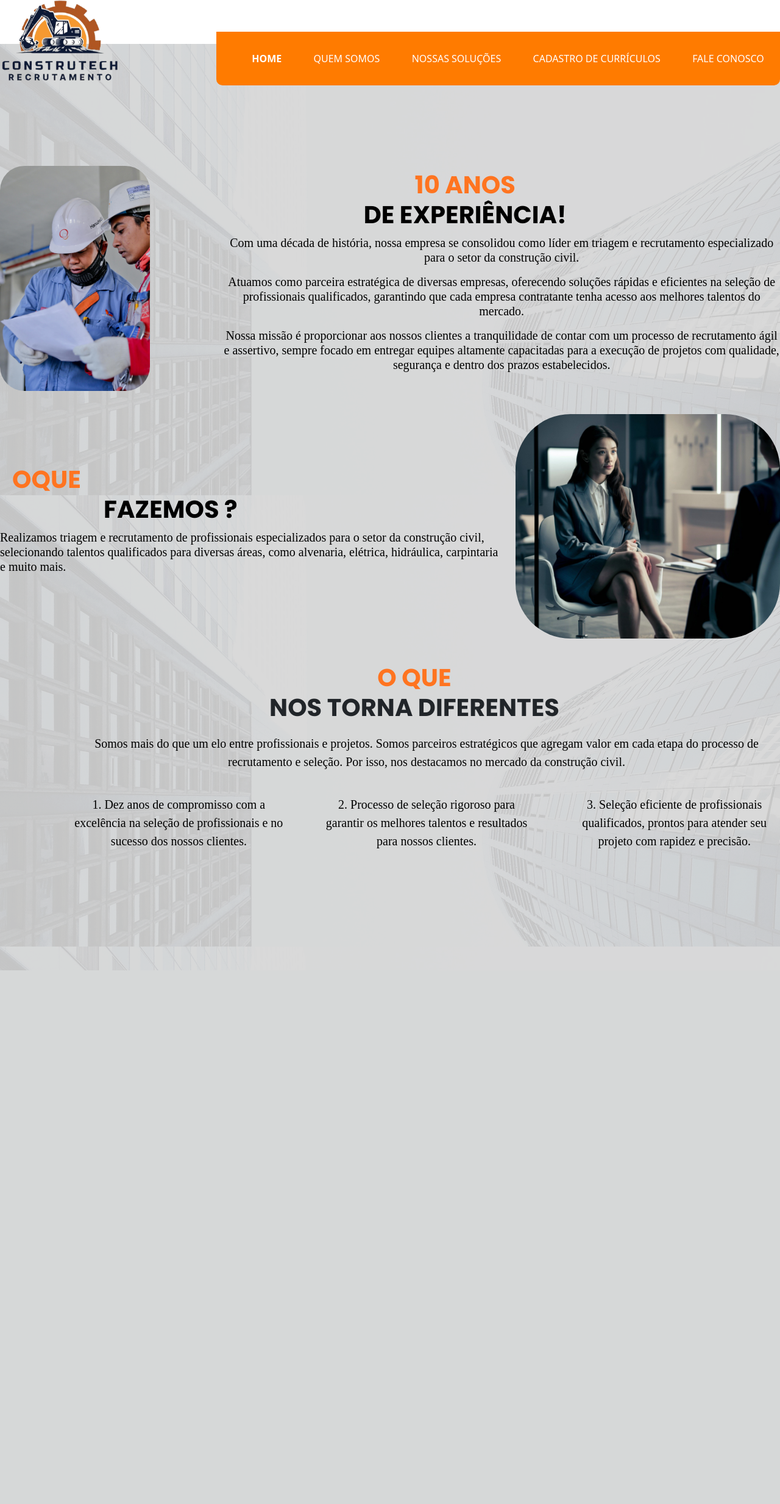
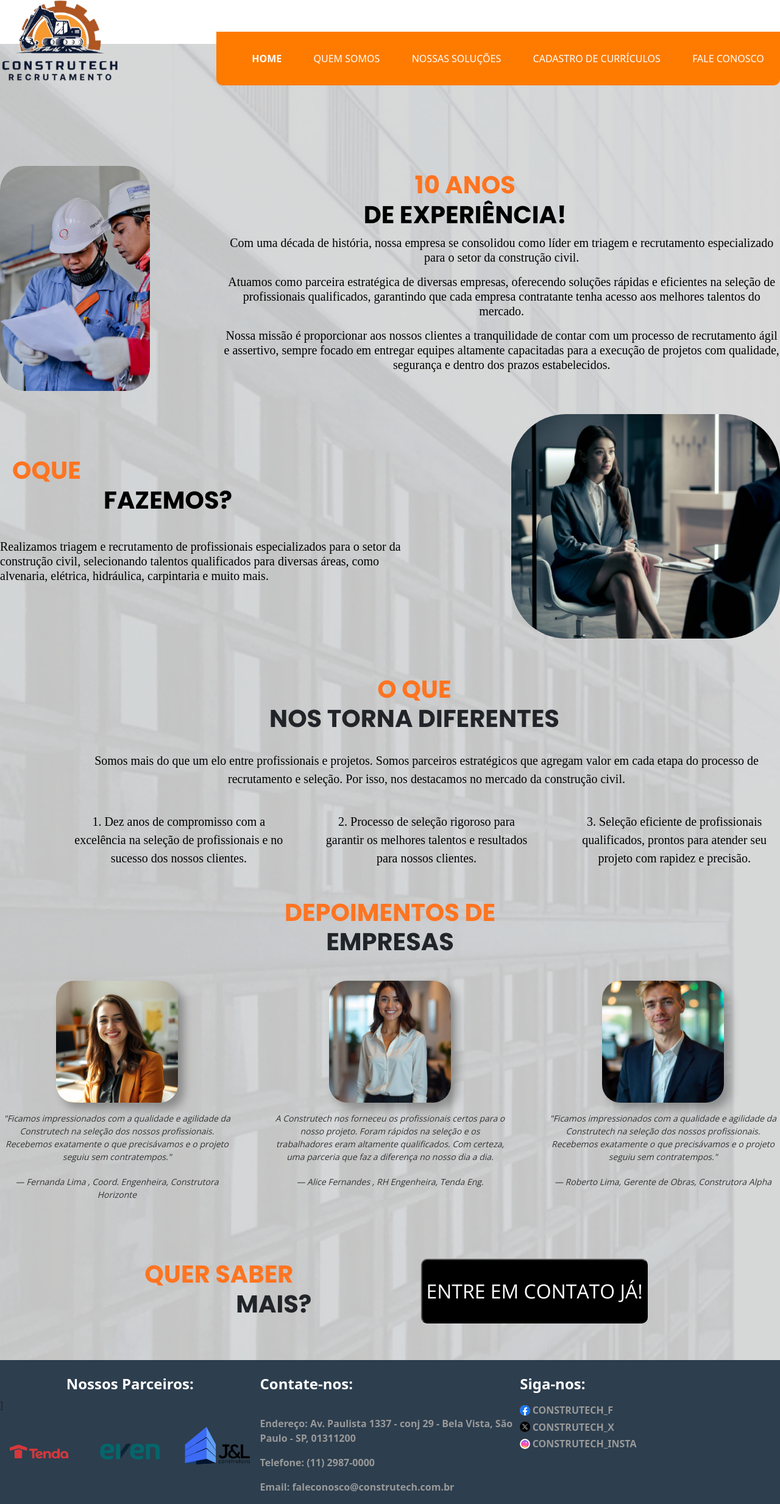
Before and after one commit to robertoscolar/plataforma-rh, a PHP site: page /quemsomos.php in a window 1280 px wide. Shown: the whole page at 61% size. Before the commit the page ends 1591 px from the top, so only its background shows below. Run offline with PHP 8.4, Linux system fonts and the light colour scheme; some libraries are stand-ins or nearby versions; some web fonts are replaced.

Commit message:
Finalização da criação 1.0 QuemSomos

```diff
--- a/css/quemsomos.css
+++ b/css/quemsomos.css
@@ -1,8 +1,18 @@
 @import url('https://fonts.googleapis.com/css2?family=Poppins:wght@400;600;700&display=swap');
 @import url('https://fonts.googleapis.com/css2?family=Kiwi+Maru&display=swap');
+@import url('https://fonts.googleapis.com/css2?family=Open+Sans:wght@400;600&display=swap');
 
-/* INTRODUÇÃO */
-
+.conteudo_principal {
+    background-image: url(../images/images/background/body_backgroud.png);
+    width: 100%;
+    z-index: -1;
+    padding-bottom: 60px;
+    margin-top: -90px;
+    padding-top: 200px;
+    background-repeat: no-repeat;
+    background-size: cover;
+    position: relative; /* Adicionado para garantir que z-index funcione */
+}
 
 .introducao p {
     font-family: 'Kiwi Maru', serif;
@@ -21,7 +31,6 @@
     text-align: center;
     width: auto;
 }
-
 
 .dez_anos_exp {
     margin-top: -1px !important;
@@ -56,20 +65,15 @@
     color: #FF7420;
 }
 
-/* O QUE FAZEMOS */
-
 .oque_fazemos {
     justify-content: center;
     align-items: center;
     width: 100%;
     max-width: 1398px;
-    height: auto;
+    height: 445px;
     text-align: start;
     display: flex;
     margin: auto;
-
-    height: 445px;
-    gap: 20px;
 }
 
 .oque_fazemos_img {
@@ -90,7 +94,9 @@
     margin-top: 10px;
     margin-left: 0;
     text-align: start;
-    max-width: 100%;
+    max-width: 80%;
+    display: flex;
+    margin-top: 40px;
 }
 
 .oque_fazemos h1 span {
@@ -106,27 +112,21 @@
     margin: 150px !important;
 }
 
-/* DIFERENTES */
-
 .diferentes {
-    width: 1332px;
-    height: 522px;
     width: 100%;
     max-width: 1398px;
     height: auto;
     text-align: start;
     margin: 0 auto;
-    /* background-color: hsla(0, 100%, 50%, 0.5);   */
-    height: 445px;
     gap: 20px;
     text-align: center;
 }
 
-.diferentes h1 span {
+.diferentes h1, span {
     font-family: 'Poppins', sans-serif;
     font-weight: 700;
     padding: 10px 20px;
-    margin: 0;
+    margin: 10px;
     text-align: center;
     width: auto;
 }
@@ -153,8 +153,6 @@
     margin: 20px;
 }
 
-
-
 .diferente_text_center p {
     font-family: 'Kiwi Maru', serif;
     color: #000000;
@@ -168,26 +166,19 @@
     margin-left: 80px;
 }
 
-
-
-
-/* DEPOIMENTOS */
-
 .depoimentos {
     justify-content: center;
-    /* align-items: center; */
     width: 100%;
     max-width: 1398px;
     height: auto;
-    text-align: start;
+    text-align: center;
     display: flex;
+    flex-direction: column;
     margin: auto;
-    background-color: red;
-    height: 445px;
-    gap: 20px;
+    gap: 30px;
 }
 
-.depoimentos h1 span {
+.depoimentos h1, span {
     font-family: 'Poppins', sans-serif;
     font-weight: 700;
     padding: 10px 20px;
@@ -195,3 +186,78 @@
     text-align: center;
     width: auto;
 }
+
+.depoimentos_images {
+    display: flex;
+    justify-content: space-between;
+    gap: 20px;
+    flex-wrap: wrap;
+}
+
+.depoimentos_cliente {
+    text-align: center;
+    width: 30%;
+    display: flex;
+    flex-direction: column;
+    align-items: center;
+    gap: 10px;
+}
+
+.depoimentos_cliente01, .depoimentos_cliente02, .depoimentos_cliente03 {
+    width: 200px;
+    height: 200px;
+    background-size: cover;
+    background-position: center;
+    background-repeat: no-repeat;
+    border-radius: 15%;
+    box-shadow: 10px 10px 15px rgba(0, 0, 0, 0.3);
+}
+
+.depoimentos_cliente01 {
+    background-image: url(../images/quemsomos/Cliente_01.jpeg);
+}
+
+.depoimentos_cliente02 {
+    background-image: url(../images/quemsomos/Cliente_02.jpeg);
+}
+
+.depoimentos_cliente03 {
+    background-image: url(../images/quemsomos/Cliente_03.jpeg);
+}
+
+.depoimentos_cliente p {
+    font-family:'Open Sans', Helvetica, sans-serif;
+    font-style: italic;
+    margin: 5px 0;
+    padding: 0;
+    font-size: 14px;
+    color: #333;
+}
+
+.contato {
+    justify-content: center;
+    width: 100%;
+    height: auto;
+    text-align: start;
+    display: flex;
+    margin-top: 90px;
+}
+
+.contato button {
+    border-radius: 10px;
+    font-family: 'Open Sans', sans-serif;
+    font-size: 32px;
+    color: white;
+    margin-left: 10px;
+    max-width: 80%;
+    background: black;
+}
+
+.contatos h1, span {
+    font-family: 'Poppins', sans-serif;
+    font-weight: 700;
+    padding: 10px 20px;
+    margin: 0;
+    text-align: center;
+    width: auto;
+}
--- a/quemsomos.php
+++ b/quemsomos.php
@@ -1,5 +1,6 @@
 <!DOCTYPE html>
 <html lang="pt-br">
+
 <head>
     <meta charset="UTF-8">
     <meta name="viewport" content="width=device-width, initial-scale=1.0">
@@ -8,19 +9,18 @@
     <link rel="stylesheet" href="css/main.css">
     <link rel="stylesheet" href="css/quemsomos.css">
     <link rel="stylesheet" href="css/reset.css">
-    <link href="https://cdn.jsdelivr.net/npm/bootstrap@5.3.3/dist/css/bootstrap.min.css" rel="stylesheet"
-        integrity="sha384-QWTKZyjpPEjISv5WaRU9OFeRpok6YctnYmDr5pNlyT2bRjXh0JMhjY6hW+ALEwIH" crossorigin="anonymous">
+    <link href="https://cdn.jsdelivr.net/npm/bootstrap@5.3.3/dist/css/bootstrap.min.css" rel="stylesheet" integrity="sha384-QWTKZyjpPEjISv5WaRU9OFeRpok6YctnYmDr5pNlyT2bRjXh0JMhjY6hW+ALEwIH" crossorigin="anonymous">
     <script src="https://cdn.jsdelivr.net/npm/sweetalert2@11"></script>
-    <script src="https://cdn.jsdelivr.net/npm/bootstrap@5.3.3/dist/js/bootstrap.bundle.min.js"
-        integrity="sha384-YvpcrYf0tY3lHB60NNkmXc5s9fDVZLESaAA55NDzOxhy9GkcIdslK1eN7N6jIeHz"
-        crossorigin="anonymous"></script>
+    <script src="https://cdn.jsdelivr.net/npm/bootstrap@5.3.3/dist/js/bootstrap.bundle.min.js" integrity="sha384-YvpcrYf0tY3lHB60NNkmXc5s9fDVZLESaAA55NDzOxhy9GkcIdslK1eN7N6jIeHz" crossorigin="anonymous"></script>
 </head>
+
 <body>
     <header class="cabecalho">
         <?php include 'components/header.php'; ?>
     </header>
+
+    <main>
         <section class="conteudo_principal">
-
             <div class="introducao">
                 <div class="introducao_imagem"></div>
                 <h1 class="dez_anos_exp">
@@ -31,14 +31,14 @@
                     <p class="introducao_p">Nossa missão é proporcionar aos nossos clientes a tranquilidade de contar com um processo de recrutamento ágil e assertivo, sempre focado em entregar equipes altamente capacitadas para a execução de projetos com qualidade, segurança e dentro dos prazos estabelecidos.</p>
                 </h1>
             </div>
+
             <div class="oque_fazemos">
                 <h1>
-            <span class="cor-laranja">OQUE</span><BR>
-            <span class="cor-preta fazemos_label">FAZEMOS ?</span>
+                    <span class="cor-laranja">OQUE</span><br>
+                    <span class="cor-preta fazemos_label">FAZEMOS?</span>
                     <p class="oque_p">Realizamos triagem e recrutamento de profissionais especializados para o setor da construção civil, selecionando talentos qualificados para diversas áreas, como alvenaria, elétrica, hidráulica, carpintaria e muito mais.</p>
                 </h1>
                 <div class="oque_fazemos_img"></div>
-    </div>
             </div>
 
             <div class="diferentes">
@@ -58,36 +58,45 @@
                 </div>
             </div>
 
+            <div class="depoimentos">
+                <h1>
+                    <span class="cor-laranja">DEPOIMENTOS DE</span><br>
+                    <span>EMPRESAS</span>
+                </h1>
+                <div class="depoimentos_images">
+                    <div class="depoimentos_cliente">
+                        <div class="depoimentos_cliente01"></div>
+                        <p>"Ficamos impressionados com a qualidade e agilidade da Construtech na seleção dos nossos profissionais. Recebemos exatamente o que precisávamos e o projeto seguiu sem contratempos."</p>
+                        <p>— Fernanda Lima , Coord. Engenheira, Construtora Horizonte</p>
+                    </div>
 
+                    <div class="depoimentos_cliente">
+                        <div class="depoimentos_cliente02"></div>
+                        <p>A Construtech nos forneceu os profissionais certos para o nosso projeto. Foram rápidos na seleção e os trabalhadores eram altamente qualificados. Com certeza, uma parceria que faz a diferença no nosso dia a dia.</p>
+                        <p>— Alice Fernandes , RH Engenheira, Tenda Eng.</p>
+                    </div>
 
+                    <div class="depoimentos_cliente">
+                        <div class="depoimentos_cliente03"></div>
+                        <p>"Ficamos impressionados com a qualidade e agilidade da Construtech na seleção dos nossos profissionais. Recebemos exatamente o que precisávamos e o projeto seguiu sem contratempos."</p>
+                        <p>— Roberto Lima, Gerente de Obras, Construtora Alpha</p>
+                    </div>
+                </div>
+            </div>
 
+            <div class="contato">
+                <h1>
+                    <span class="cor-laranja ">QUER SABER</span><br>
+                    <span class="fazemos_label">MAIS?</span>
+                </h1>
+                <button type="button">ENTRE EM CONTATO JÁ!</button>
+            </div>
+        </section>
+    </main>
 
+    <footer class="rodape">
+        <?php include 'components/footer.php'; ?>
+    </footer>
+</body>
 
-
-    </div>
-    <!-- <div class="depoimentos">
-        <h1>
-            <span class="cor-laranja">DEPOIMENTOS DE</span><BR>
-            <span >EMPRESAS</span>
-        </h1>
-        <div class="depoimentos_conteiner_images">
-            <div class="roberto"></div>
-            <div class="fernanda"></div>
-            <div class="alice"></div>
-        </div>
-    </div> -->
-
-
-
-    </section>
-
-
-
-    <!--<footer class="rodape">
-        <?php
-            include 'components/footer.php';
-        ?>
-    </footer> -->
-
-</body>
 </html>
```
Lines whose indentation alone changed are shown as unchanged.
